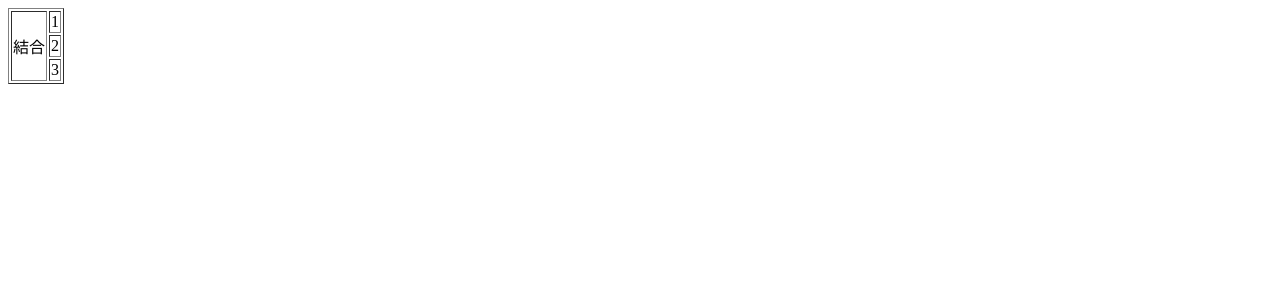
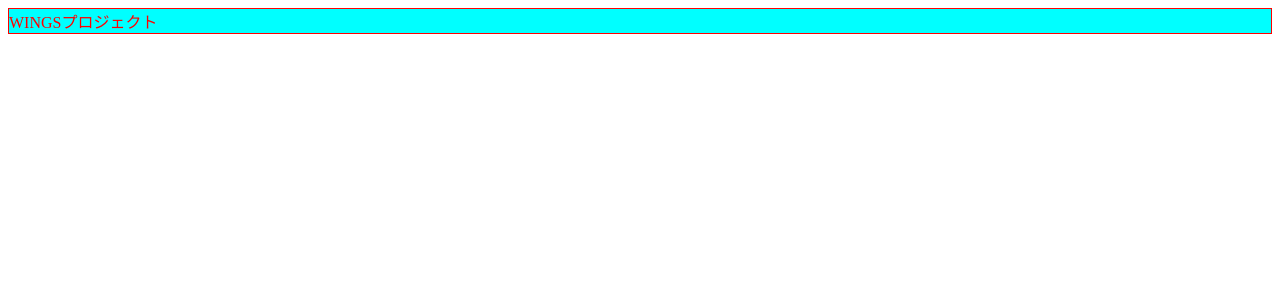
Before and after one commit to k5-mina/angular-study, an Angular app: page / in a window 1280 px wide. Shown: the top 300 px of the page. Built offline with nearby package versions, Linux system fonts and the light colour scheme.

Commit message:
3.4.2 リスト3-15

```diff
--- a/src/app/app.ts
+++ b/src/app/app.ts
@@ -2,12 +2,15 @@
 
 @Component({
   selector: 'app-root',
-  template: `<table border="1">
-    <tr><td [attr.rowspan]="len">結合</td><td>1</td></tr>
-    <tr><td>2</td></tr>
-    <tr><td>3</td></tr>
-    </table>`,
+  template: `
+    <div class="line back" [class]="clazz">WINGSプロジェクト</div>
+  `,
+  styles: [`
+    .line { border: solid 1px #f00; }
+    .back { background-color: #0ff; }
+    .fore { color: Red; }
+  `]
 })
 export class App {
-  len = 3;
+  clazz = 'fore';
 }
```
